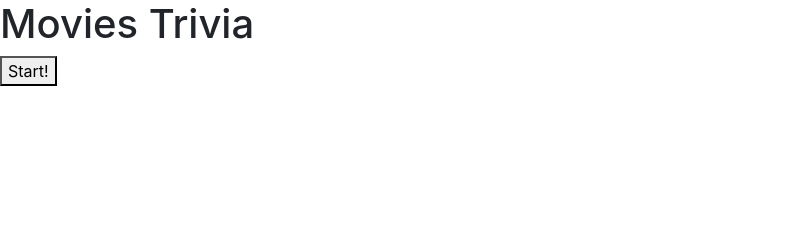
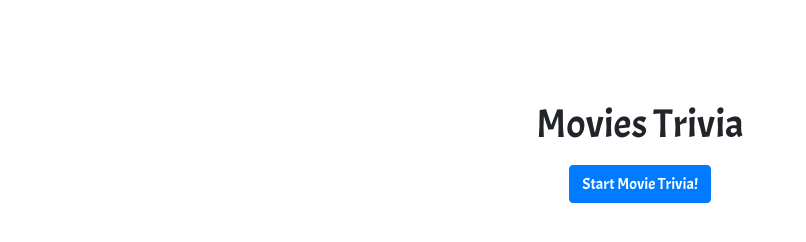
Before and after one commit to marioreg/TriviaGame, a plain HTML site: page index.html in a window 1280 px wide. Shown: the whole page, without its empty margins (0-806 px from the left). Drawn offline with nearby package versions, Linux system fonts and the light colour scheme.

Commit message:
added css

```diff
--- a/assets/css/style.css
+++ b/assets/css/style.css
@@ -1,6 +1,7 @@
 body, html  {
     height:100%;
-
+    font-family: 'Acme', sans-serif;
+    line-height: 3;
 
 }
 
@@ -17,3 +18,13 @@ body, html  {
     background-repeat: no-repeat;
     background-size: cover;
 }
+
+#main{
+    margin-top:100px;
+    text-align: center;
+}
+
+#title{
+
+
+}
--- a/assets/javascript/app.js
+++ b/assets/javascript/app.js
@@ -33,7 +33,7 @@ var game = {
 
     correct:0,
     incorrect:0,
-    counter:120,
+    counter:60,
     countdown:function(){
         game.counter--;
         $("#counter").html(game.counter);
@@ -46,10 +46,10 @@ var game = {
 
     start:function(){
         timer= setInterval(game.countdown, 1000);
-        $("#sub").prepend('<h2>Time remaining: <span id="counter">120</span> Seconds</h2>');
+        $("#sub").prepend('<h3>Time remaining: <span id="counter">60</span> Seconds</h3>');
         $("#start-button").remove();
         for (var i=0; i<triviaQuestions.length; i++){
-            $("#sub").append('<h2>'+ triviaQuestions[i].question +'</h2>');
+            $("#sub").append('<h3>'+ triviaQuestions[i].question +'</h3>');
             for(var j = 0; j < triviaQuestions[i].answers.length; j++){
 
                 $("#sub").append("<input type= 'radio' name='question-" + i + "' value='" + triviaQuestions[i].answers[j] + "'>" +triviaQuestions[i].answers[j]);
@@ -122,7 +122,7 @@ var game = {
             $("#sub").append("<h3> Correct Answers: " + this.correct + "</h3>");
             $("#sub").append("<h3> Incorrect Answers: " + this.incorrect + "</h3>");
             $("#sub").append("<h3> Unanswered: " + (triviaQuestions.length - (this.incorrect + this.correct)) + "</h3>");
-            console.log("hello");
+            console.log("done");
         }
 
 
--- a/index.html
+++ b/index.html
@@ -7,16 +7,19 @@
 
     <!-- Bootstrap CSS -->
     <link rel="stylesheet" href="https://stackpath.bootstrapcdn.com/bootstrap/4.1.1/css/bootstrap.min.css" integrity="sha384-WskhaSGFgHYWDcbwN70/dfYBj47jz9qbsMId/iRN3ewGhXQFZCSftd1LZCfmhktB" crossorigin="anonymous">
+    <link rel="stylesheet" href="assets/css/style.css">
+    <link href="https://fonts.googleapis.com/css?family=Acme" rel="stylesheet">
+
 
     <title>Trivia</title>
   </head>
-  <body>
+  <body class="bg">
 
 
     <div id="main">
         <h1 id="title">Movies Trivia</h1>
         <div id="sub">
-        <button id="start-button">Start!</button>
+          <button type="button" class="btn btn-primary" id="start-button">Start Movie Trivia!</button>
     </div>
 
     </div>
```
